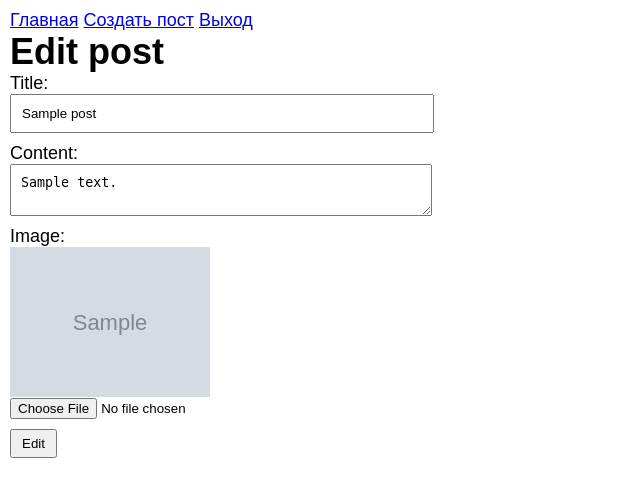
After one commit to p1613m/blog.edu, a PHP site: page /edit.php?id=1 in a window 1280 px wide. The commit adds this page. Shown: the top 497 px of the page, without its empty margins (0-640 px from the left). Run offline with PHP 8.4, Linux system fonts and the light colour scheme; the visitor is signed in with stand-in values (Sample User, id 1); tables that the repository leaves empty or names only in its code hold one stand-in row (values such as "Sample post"); grey boxes marked "Sample" are stand-in pictures.

Commit message:
Post edit, post delete, index page pagination

```diff
--- a/create.php
+++ b/create.php
@@ -19,14 +19,14 @@ if (isset($_POST['submit'])) {
         'image/png' => 'png',
         'image/jpeg' => 'jpg',
     ];
-    if (!$image['size']) {
-        $errors['image'] = 'Field is required';
-    }
     if ($image['size'] > 5 * 1024 * 1024) {
         $errors['image'] = 'Max 5 MB';
     }
     if (!isset($acceptMimes[$image['type']])) {
         $errors['image'] = 'Incorrect type';
+    }
+    if (!$image['size']) {
+        $errors['image'] = 'Field is required';
     }
 
     if (!count($errors)) {
--- /dev/null
+++ b/edit.php
@@ -0,0 +1,82 @@
+<?php
+$forAuth = true;
+include 'includes/header.php';
+
+$post = getPost($_GET['id'] ?? 0);
+
+if (!$post || $user['id'] != $post['user_id']) {
+    redirect('index.php');
+}
+
+$title = $post['title'];
+$content = $post['content'];
+
+$errors = [];
+if (isset($_POST['submit'])) {
+    $title = trim($_POST['title']);
+    $content = trim($_POST['content']);
+    $image = $_FILES['image'];
+
+    if (!$title || mb_strlen($title) > 100) {
+        $errors['title'] = 'Incorrect title';
+    }
+    if (!$content || mb_strlen($content) > 10000) {
+        $errors['content'] = 'Incorrect content';
+    }
+
+    if ($image['size']) {
+        $acceptMimes = [
+            'image/png' => 'png',
+            'image/jpeg' => 'jpg',
+        ];
+        if ($image['size'] > 5 * 1024 * 1024) {
+            $errors['image'] = 'Max 5 MB';
+        }
+        if (!isset($acceptMimes[$image['type']])) {
+            $errors['image'] = 'Incorrect type';
+        }
+    }
+
+    if (!count($errors)) {
+        $imagePath = $post['image_path'];
+        if ($image['size']) {
+            $imagePath = 'uploads/' . md5(time() . ' ' . rand(10000, 999999)) . '.' . $acceptMimes[$image['type']];
+
+            move_uploaded_file($image['tmp_name'], $imagePath);
+        }
+
+        $preparedPost = $db->prepare('UPDATE posts SET title = :title, content = :content, image_path = :image_path WHERE id = :id');
+        $preparedPost->execute([
+            'id' => $post['id'],
+            'title' => $title,
+            'content' => $content,
+            'image_path' => $imagePath,
+        ]);
+
+        redirect('post.php?id=' . $post['id']);
+    }
+}
+?>
+
+<h1>Edit post</h1>
+
+<form action="edit.php?id=<?= $post['id'] ?>" method="post" novalidate enctype="multipart/form-data">
+    <label>
+        Title: <br>
+        <input type="text" name="title" value="<?= $title ?? '' ?>">
+        <?= $errors['title'] ?? '' ?>
+    </label>
+    <label>
+        Content: <br>
+        <textarea name="content"><?= $content ?? '' ?></textarea>
+        <?= $errors['content'] ?? '' ?>
+    </label>
+    <label>
+        Image: <br>
+        <img src="<?= $post['image_path'] ?>" alt="" style="width: 200px;display:block;">
+        <input type="file" name="image">
+        <?= $errors['image'] ?? '' ?>
+    </label>
+
+    <input type="submit" name="submit" value="Edit">
+</form>
--- a/includes/core.php
+++ b/includes/core.php
@@ -25,6 +25,15 @@ function getUser($id) {
     return $user->fetch();
 }
 
+function getPost($id) {
+    global $db;
+
+    $post = $db->prepare('SELECT * FROM posts WHERE id = ?');
+
+    $post->execute([$id]);
+    return $post->fetch();
+}
+
 $user = isset($_SESSION['user_id']) ? getUser($_SESSION['user_id']) : false;
 
 if (isset($forAuth) && $forAuth && !$user) {
```
Also changed, not shown: delete.php (added, +11 -0 lines), index.php (+25 -1 lines), post.php (+9 -4 lines), uploads/14406792b5fe8b0c75984ba3079b02d0.png (added), uploads/1b1bff7e18aeb79fc677ef1a92117fb6.png (added), uploads/c16e4fe7fb0b9a71dee1513b32aecddf.png (added).
